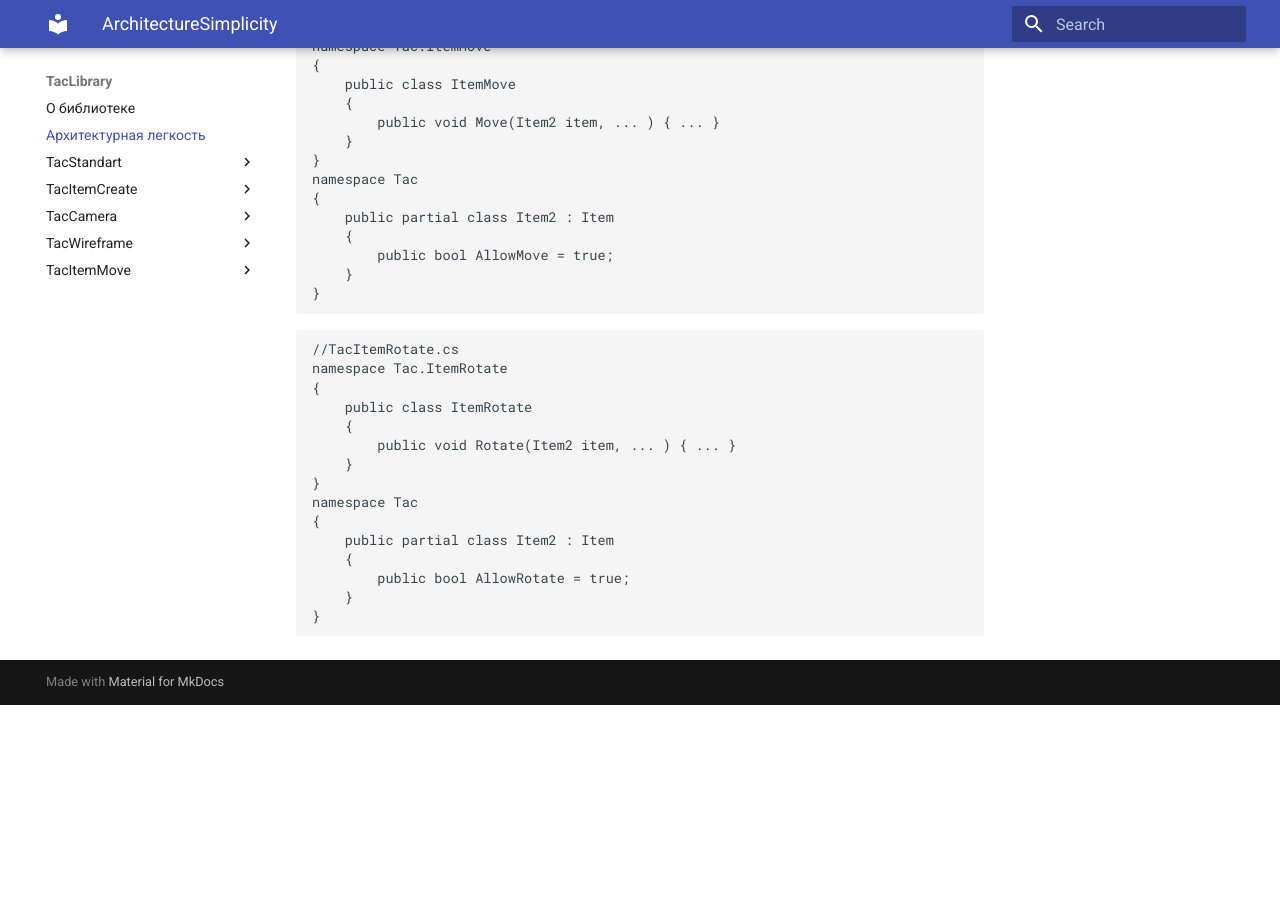
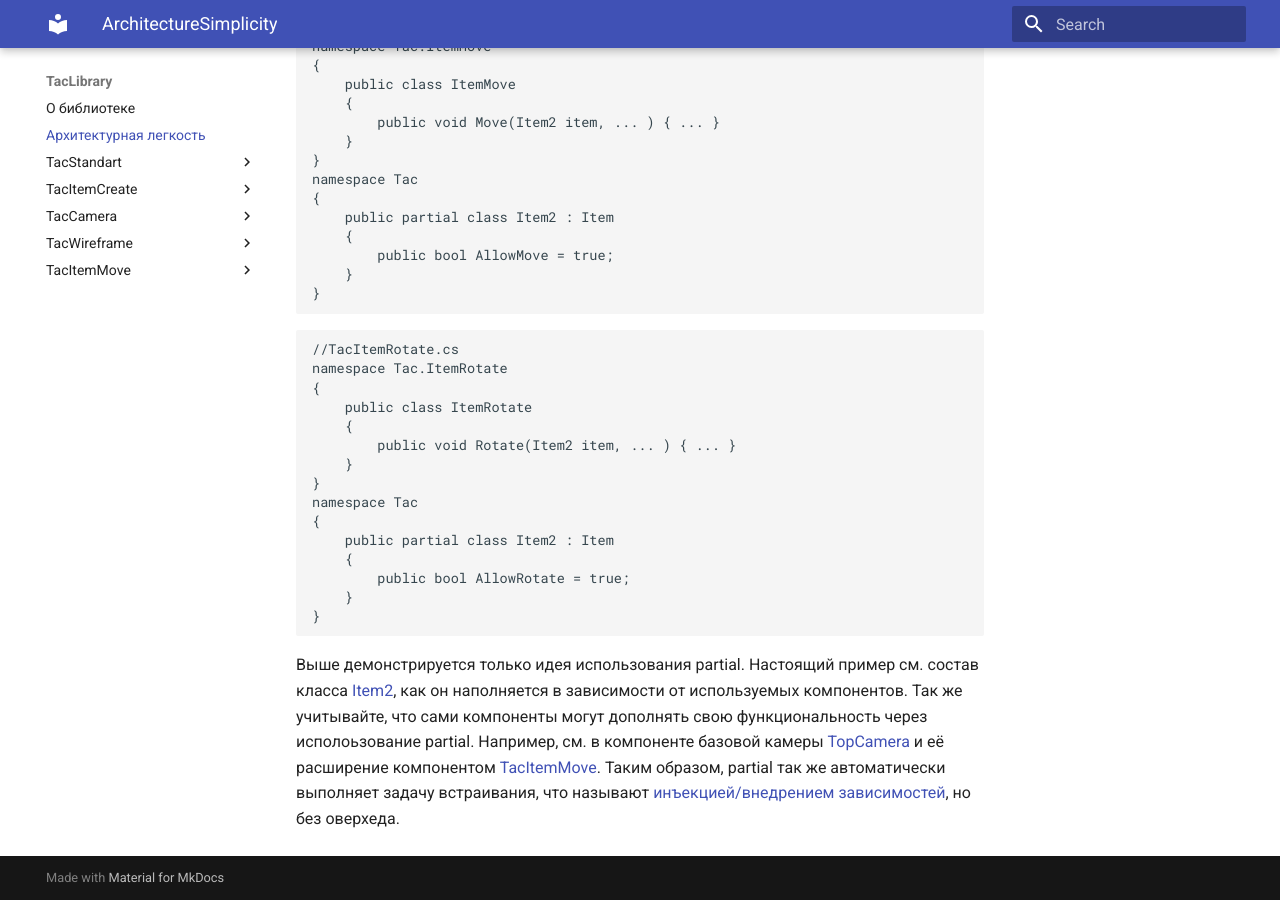
Before and after one commit to tac1402/TacBattleAI, an MkDocs documentation site: the page built from docs/simplicity.md, in a window 1280 px wide and 900 px high, scrolled down 732 px. Built offline with MkDocs 1.6.1 and Material for MkDocs 9.7.7, drawn with Linux system fonts in a browser that asks for light colours; before the commit the page ends 1437 px from its top, so only the background shows below that.

Commit message:
Update simplicity.md

````diff
--- a/docs/simplicity.md
+++ b/docs/simplicity.md
@@ -41,3 +41,5 @@ namespace Tac
 	}
 }
 ```
+
+Выше демонстрируется только идея использования partial. Настоящий пример см. состав класса [Item2](../../TacStandart/Item2), как он наполняется в зависимости от используемых компонентов. Так же учитывайте, что сами компоненты могут дополнять свою функциональность через исполоьзование partial. Например, см. в компоненте базовой камеры [TopCamera](../../TacCamera/TopCamera) и её расширение компонентом [TacItemMove](../../TacItemMove/TacCameraExt). Таким образом, partial так же автоматически выполняет задачу встраивания, что называют [инъекцией/внедрением зависимостей](https://learn.microsoft.com/ru-ru/dotnet/core/extensions/dependency-injection), но без оверхеда.
````
